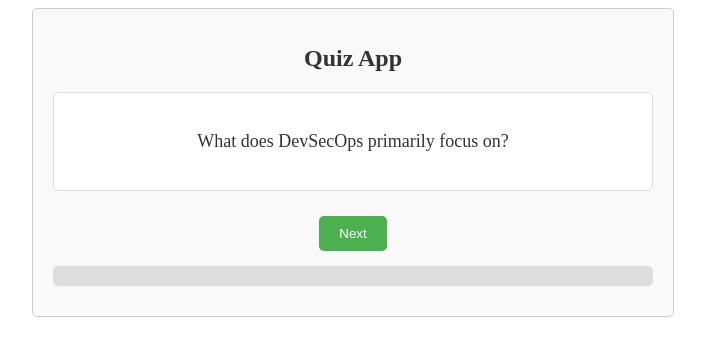
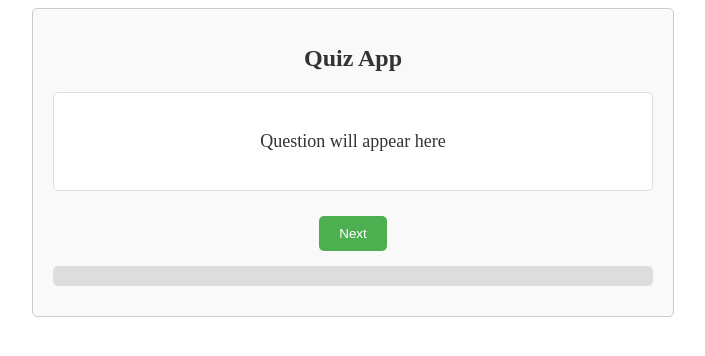
Before and after one commit to skumawatdev/Take-home-project, a Flask app: page / in a window 1280 px wide. Shown: the top 356 px of the page, without its empty margins (287-992 px from the left). Run offline with Flask 3, Linux system fonts and the light colour scheme.

Commit message:
Update index.html

```diff
--- a/templates/index.html
+++ b/templates/index.html
@@ -2,13 +2,13 @@
 <html>
 <head>
   <title>Quiz Application</title>
-  <link rel="stylesheet" type="text/css" href="{{ url_for('static', filename='style.css') }}">
+  <link rel="stylesheet" type="text/css" href="style.css">
 </head>
 <body>
   <div class="quiz-container">
     <h1>Quiz App</h1>
     <div class="question-container">
-      <p class="question-text">{{ quiz_data[0].question }}</p>
+      <p class="question-text">Question will appear here</p>
       <div class="options-container">
         <!-- Options will appear here -->
       </div>
@@ -21,6 +21,6 @@
       <!-- Result will appear here -->
     </div>
   </div>
-  <script src="{{ url_for('static', filename='main.js') }}"></script>
+  <script src="main.js"></script>
 </body>
 </html>
```
